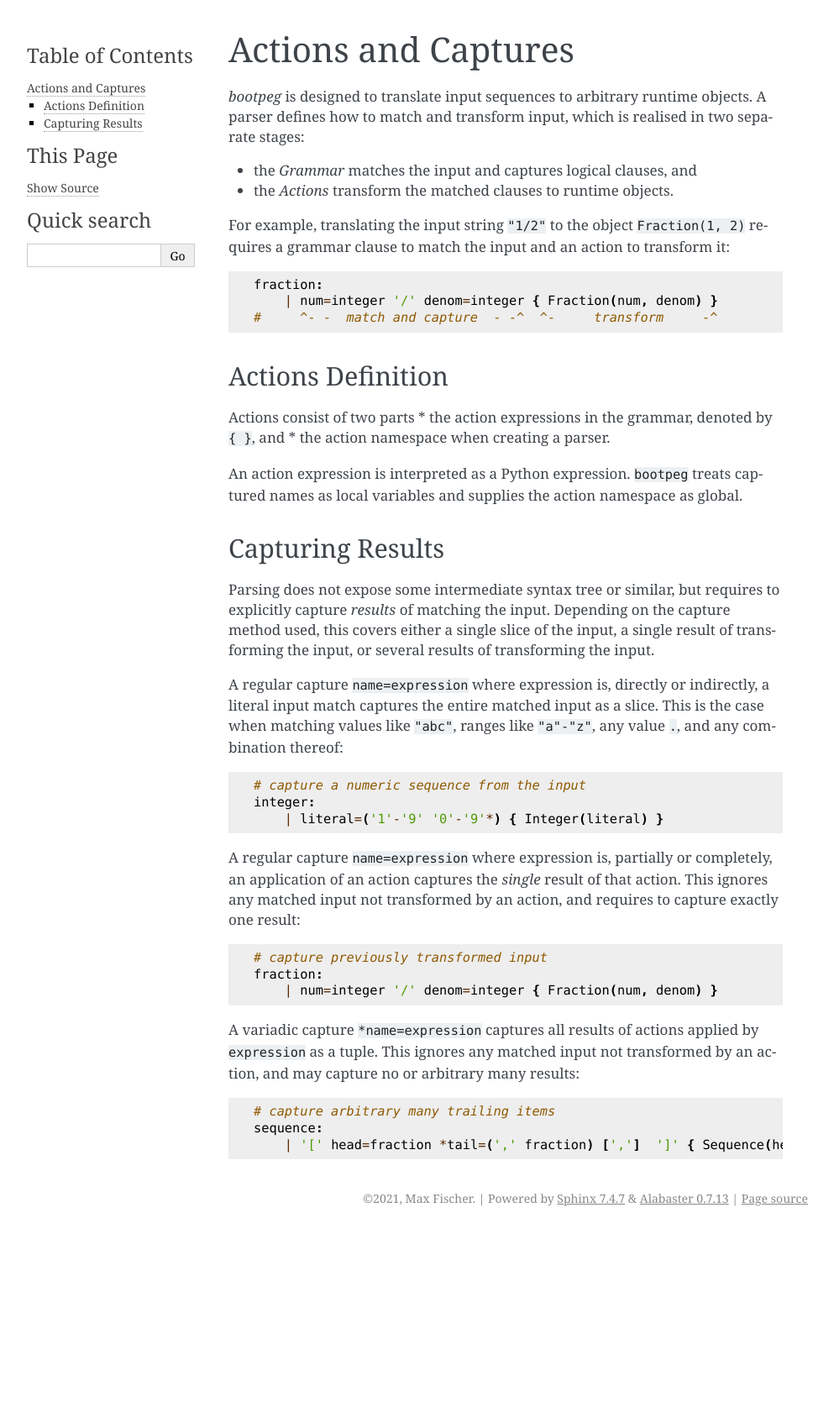
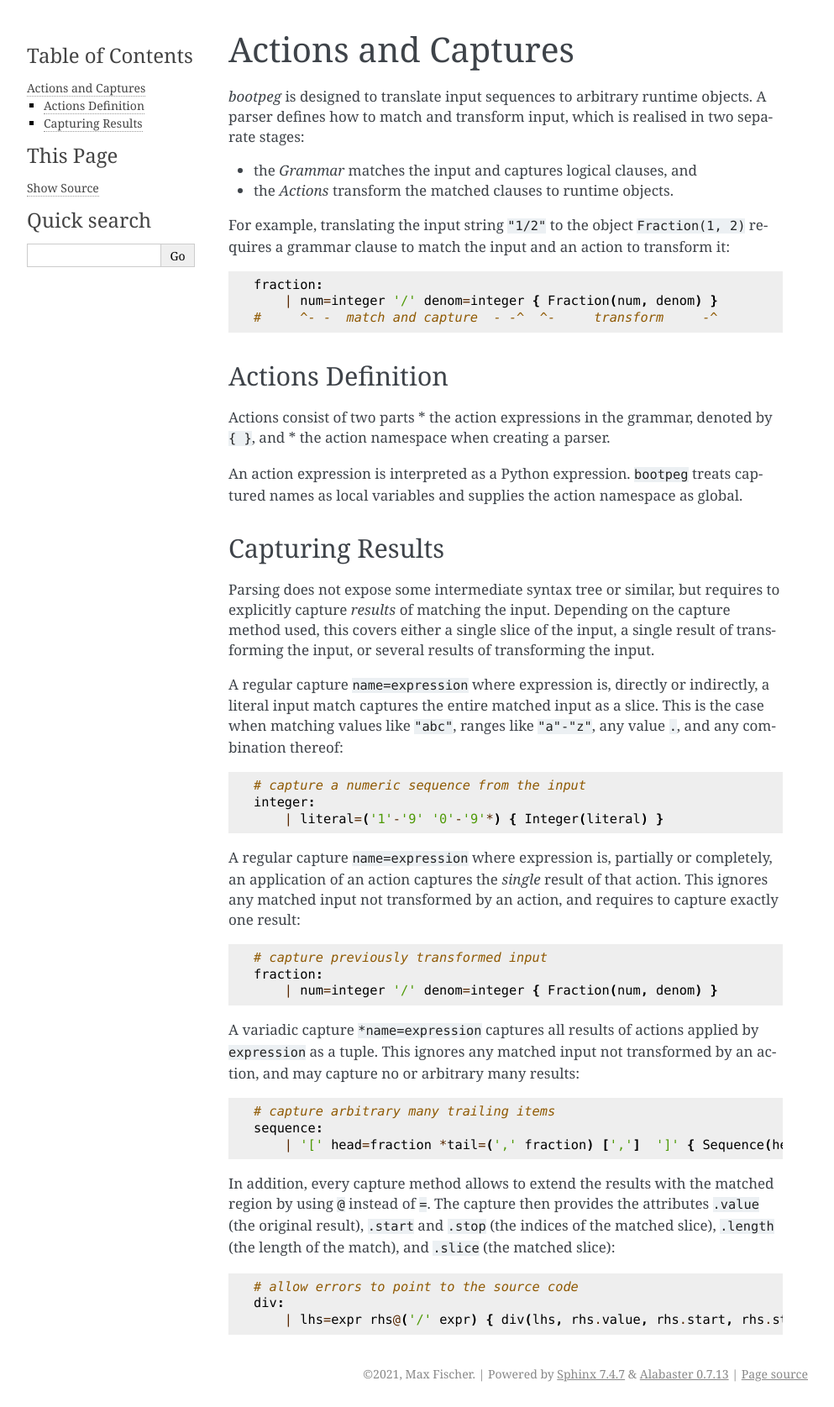
Before and after one commit to maxfischer2781/bootpeg, a Sphinx documentation site: the page built from docs/source/parse_actions.rst, in a window 1280 px wide. Shown: the whole page at 84% size, without its empty margins (148-1141 px from the left). Built offline with Sphinx 7.4.7, drawn with Linux system fonts in a browser that asks for light colours; before the commit the page ends 1466 px from its top, so only the background shows below that.

Commit message:
drafted capture region docs

```diff
--- a/docs/source/parse_actions.rst
+++ b/docs/source/parse_actions.rst
@@ -65,3 +65,15 @@ and may capture no or arbitrary many results::
     # capture arbitrary many trailing items
     sequence:
         | '[' head=fraction *tail=(',' fraction) [',']  ']' { Sequence(head, *tail) }
+
+In addition, every capture method allows to extend the results with the matched region
+by using ``@`` instead of ``=``.
+The capture then provides the attributes
+``.value`` (the original result),
+``.start`` and ``.stop`` (the indices of the matched slice),
+``.length`` (the length of the match),
+and ``.slice`` (the matched slice)::
+
+    # allow errors to point to the source code
+    div:
+        | lhs=expr rhs@('/' expr) { div(lhs, rhs.value, rhs.start, rhs.stop) }
```
